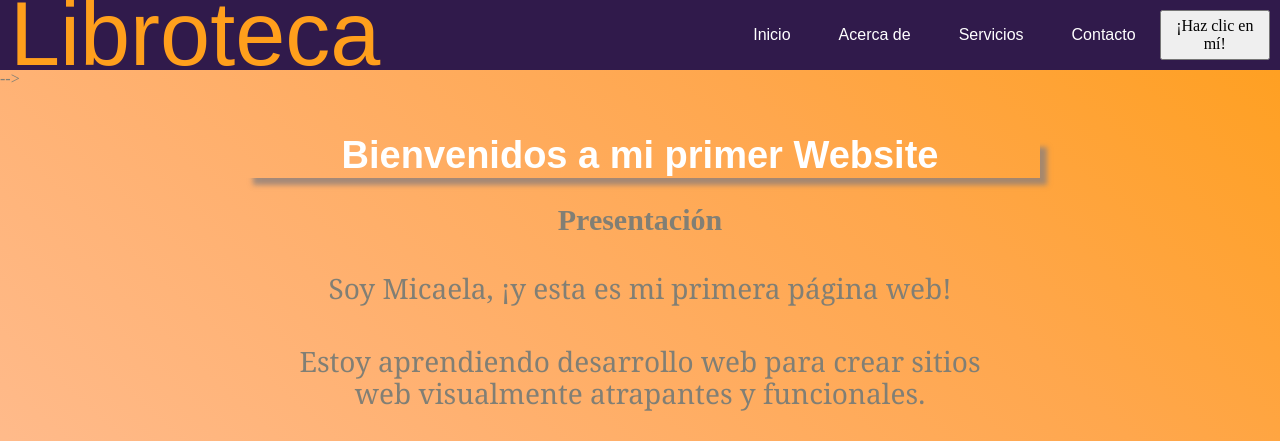
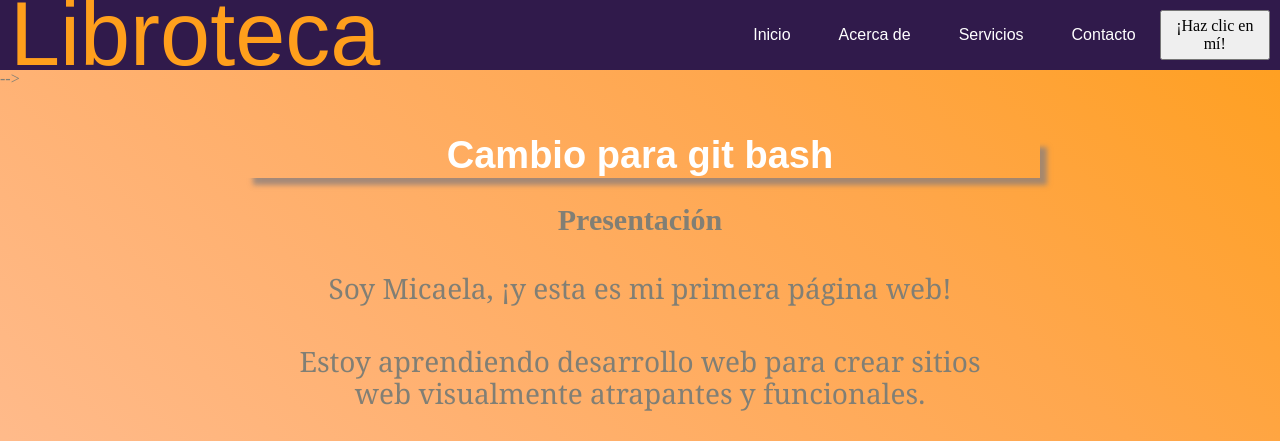
Before and after one commit to MicaGarrido/nuevo-repositorio, a plain HTML site: page index.html in a window 1280 px wide. Shown: the top 441 px of the page. Drawn offline with nearby package versions, Linux system fonts and the light colour scheme.

Commit message:
modifique el h1

```diff
--- a/index.html
+++ b/index.html
@@ -46,7 +46,7 @@
         <!-- </div> -->
             <main>
                 <div class="container">
-                    <h1>Bienvenidos a mi primer Website</h1>
+                    <h1>Cambio para git bash</h1>
                     <section>
                       <h2>Presentación</h2>
                       <p>Soy Micaela, ¡y esta es mi primera página web!</p>
```
